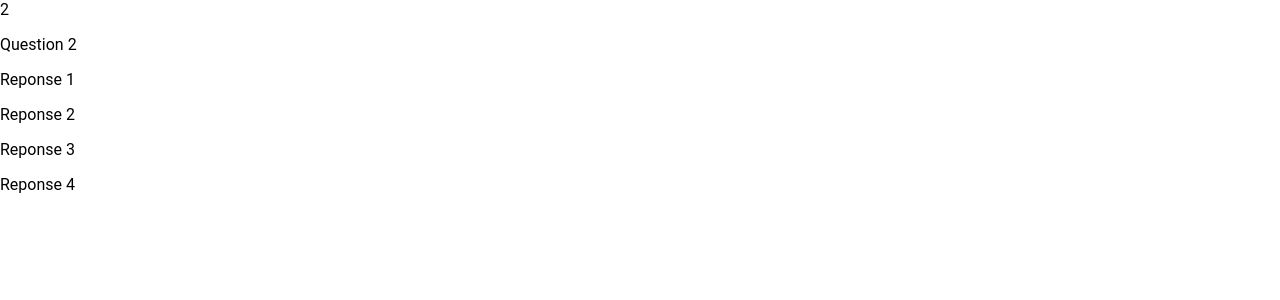
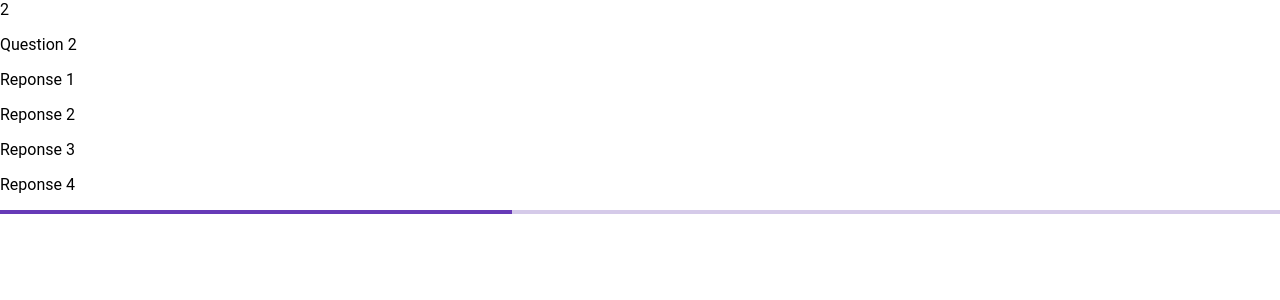
Before and after one commit to Busquets91/foot-quiz, an Angular app: page /game in a window 1280 px wide. Shown: the top 300 px of the page. Built offline with nearby package versions, Linux system fonts and the light colour scheme.

Commit message:
[Router] Imported material

```diff
--- a/src/app/game-manager/game-manager.component.html
+++ b/src/app/game-manager/game-manager.component.html
@@ -1,2 +1,3 @@
 <app-game *ngIf="!this.isGameOver()" [game]="game" (gameOver)="over($event)"></app-game>
 <app-end-game *ngIf="this.isGameOver()" [score]="score"></app-end-game>
+<mat-progress-bar mode="determinate" value="40"></mat-progress-bar>
```
Also changed, not shown: src/app/app.module.ts (+6 -1 lines).
